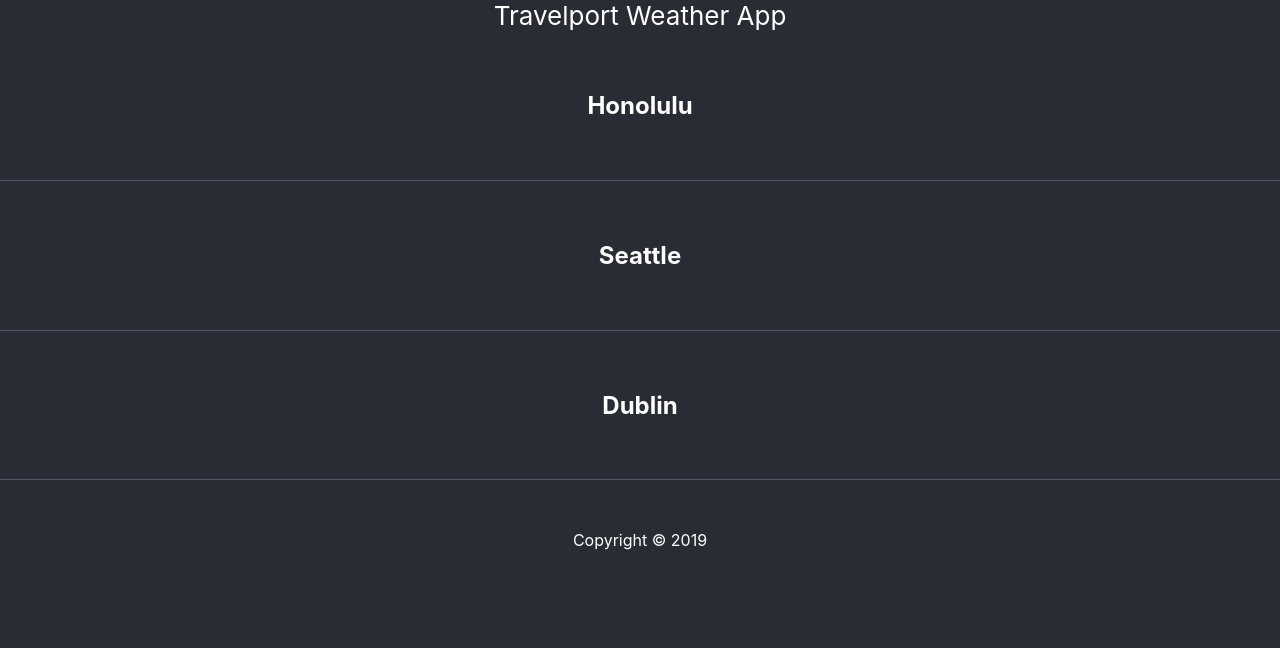
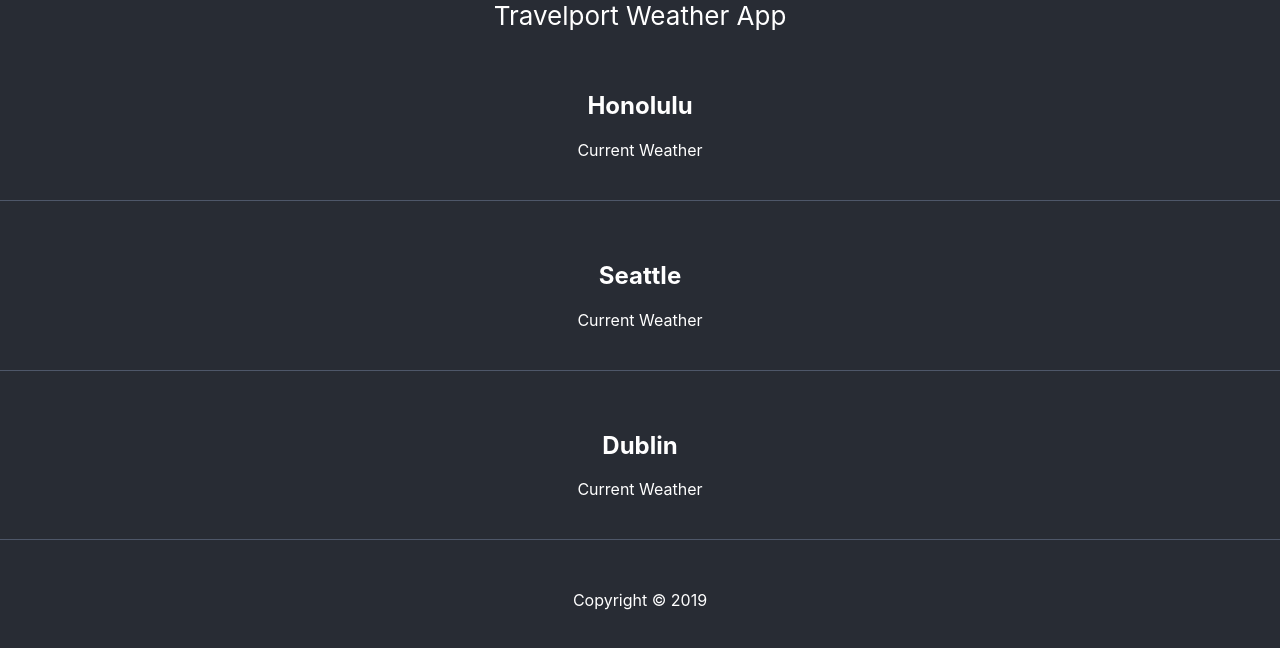
Before and after one commit to musubimaker/travelport, a React (Create React App) app: page / in a window 1280 px wide. Shown: the top 648 px of the page. Built offline with nearby package versions, Linux system fonts and the light colour scheme; the HTML template or start-up script is replaced by a standard one.

Commit message:
Stub out dashboard page

```diff
--- a/src/App.js
+++ b/src/App.js
@@ -1,21 +1,13 @@
 import React from 'react';
 import './App.css';
+import Dashboard from './Dashboard';
 
 function App() {
   return (
     <div className="App">
       <header className="App-header">Travelport Weather App</header>
-      <div className="dashboard">
-        <section className="cityOverview">
-          <h1>Honolulu</h1>
-        </section>
-        <section className="cityOverview">
-          <h1>Seattle</h1>
-        </section>
-        <section className="cityOverview">
-          <h1>Dublin</h1>
-        </section>
-      </div>
+
+      <Dashboard />
 
       <footer>Copyright &copy; 2019</footer>
 
--- /dev/null
+++ b/src/Dashboard.js
@@ -0,0 +1,38 @@
+import React, { Component } from 'react'
+
+export default class Dashboard extends Component {
+
+    constructor(props) {
+        super(props)
+
+        this.state = {
+            posts: null,
+            groupBy: 'week',
+            isLoaded: false
+        }
+    }
+
+    render() {
+
+        return (
+
+            <div className="dashboard">
+                <section className="cityOverview">
+                    <h1>Honolulu</h1>
+                    <div className="currentWeather">Current Weather</div>
+                </section>
+                <section className="cityOverview">
+                    <h1>Seattle</h1>
+                    <div className="currentWeather">Current Weather</div>
+                </section>
+                <section className="cityOverview">
+                    <h1>Dublin</h1>
+                    <div className="currentWeather">Current Weather</div>
+                </section>
+            </div>
+
+        )
+
+    }
+
+}
```
